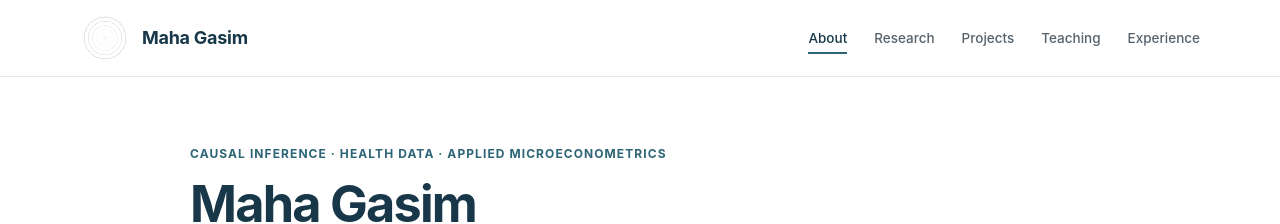
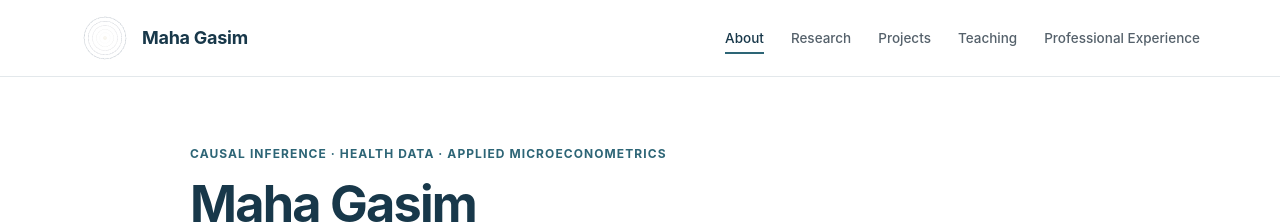
Before and after one commit to mahagasim/mahagasim.github.io, a Jekyll site: the page built from index.md, in a window 1280 px wide. Shown: the top 224 px of the page. Built offline with Jekyll 4.4.1, drawn with Linux system fonts in a browser that asks for light colours.

Commit message:
Rename navigation item to Professional Experience

```diff
--- a/_layouts/default.html
+++ b/_layouts/default.html
@@ -31,7 +31,7 @@
         <a href="{{ '/research.html' | relative_url }}"{% if page.title == 'Research' %} class="active"{% endif %}>Research</a>
         <a href="{{ '/projects.html' | relative_url }}"{% if page.title == 'Projects & Analytical Work' %} class="active"{% endif %}>Projects</a>
         <a href="{{ '/teaching.html' | relative_url }}"{% if page.title == 'Teaching' %} class="active"{% endif %}>Teaching</a>
-        <a href="{{ '/experience.html' | relative_url }}"{% if page.title == 'Professional Experience' %} class="active"{% endif %}>Experience</a>
+        <a href="{{ '/experience.html' | relative_url }}"{% if page.title == 'Professional Experience' %} class="active"{% endif %}>Professional Experience</a>
       </nav>
     </div>
   </header>
```
